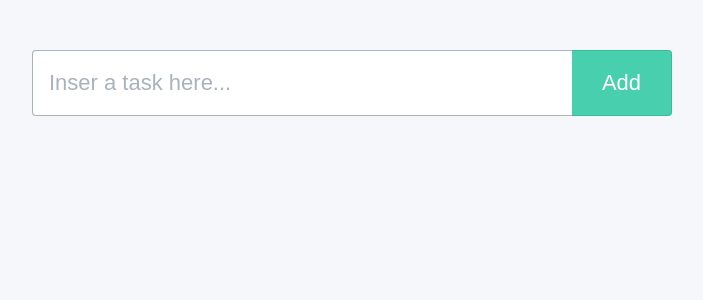
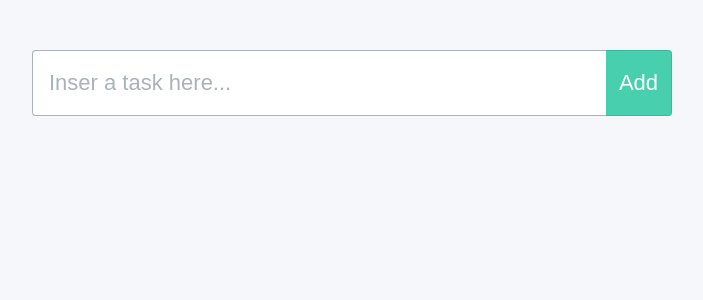
Before and after one commit to masudafsar/react-todo-list, a React (Create React App) app: page / in a window 1280 px wide. Shown: the top 300 px of the page, without its empty margins (288-991 px from the left). Built offline with nearby package versions, Linux system fonts and the light colour scheme.

Commit message:
Decrease width of new task submit

```diff
--- a/src/TaskInput/TaskInput.css
+++ b/src/TaskInput/TaskInput.css
@@ -20,7 +20,7 @@
 }
 
 .task-input .submit {
-    width: 100px;
+    width: 66px;
     border: 1px solid #37BC9B;
     border-left: 0;
     border-radius: 0 4px 4px 0;
```
